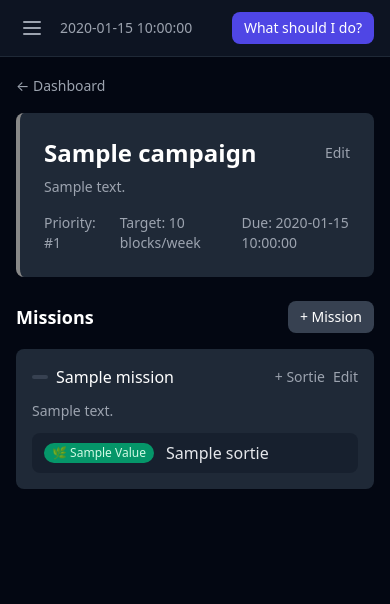
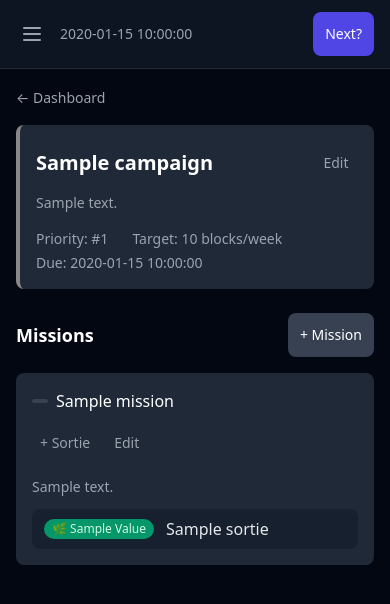
Before and after one commit to snailuj/senryaku, a FastAPI app: template senryaku/templates/campaign_detail.html in a window 390 px wide. Shown: the top 604 px of the page. Run offline with FastAPI, Linux system fonts and the light colour scheme; the template is opened without the code that fills it: most values are stand-ins (such as "Sample title", 1, 10 or a date in 2020); some libraries are stand-ins or nearby versions.

Commit message:
feat: mobile-responsive layout for all views
Sidebar closes on nav link click for mobile. Start/Resume buttons
visible on touch devices (no hover-only). Modals slide up from bottom
on small screens with body scroll lock. Timer and headings scale down.
All touch targets meet 44px minimum. Form grids stack single-column.
Inputs use 16px font to prevent iOS zoom. Campaign metadata wraps.

```diff
--- a/senryaku/static/app.js
+++ b/senryaku/static/app.js
@@ -6,13 +6,44 @@ function toggleSidebar() {
     overlay.classList.toggle('hidden');
 }
 
+// Close sidebar on nav link click (mobile only)
+document.addEventListener('DOMContentLoaded', function() {
+    const sidebarLinks = document.querySelectorAll('.sidebar-link');
+    sidebarLinks.forEach(function(link) {
+        link.addEventListener('click', function() {
+            // Only toggle on mobile (when sidebar is in fixed position)
+            if (window.innerWidth < 1024) {
+                const sidebar = document.getElementById('sidebar');
+                if (!sidebar.classList.contains('-translate-x-full')) {
+                    toggleSidebar();
+                }
+            }
+        });
+    });
+});
+
 // Close modal — clears modal container by removing all child nodes
 function closeModal() {
     const container = document.getElementById('modal-container');
     while (container.firstChild) {
         container.removeChild(container.firstChild);
     }
+    document.body.classList.remove('modal-open');
 }
+
+// Watch for modal content being added (via HTMX) and lock body scroll
+const modalObserver = new MutationObserver(function(mutations) {
+    const container = document.getElementById('modal-container');
+    if (container && container.children.length > 0) {
+        document.body.classList.add('modal-open');
+    }
+});
+document.addEventListener('DOMContentLoaded', function() {
+    const container = document.getElementById('modal-container');
+    if (container) {
+        modalObserver.observe(container, { childList: true });
+    }
+});
 
 // Close modal on Escape key
 document.addEventListener('keydown', (e) => {
--- a/senryaku/templates/base.html
+++ b/senryaku/templates/base.html
@@ -33,22 +33,22 @@
         </div>
 
         <nav class="flex-1 p-4 space-y-1">
-            <a href="/dashboard" class="flex items-center px-3 py-2 rounded-lg text-gray-300 hover:bg-gray-800 hover:text-white transition-colors">
+            <a href="/dashboard" class="sidebar-link flex items-center px-3 py-2 rounded-lg text-gray-300 hover:bg-gray-800 hover:text-white transition-colors">
                 <span class="mr-3">📊</span> Dashboard
             </a>
-            <a href="/briefing" class="flex items-center px-3 py-2 rounded-lg text-gray-300 hover:bg-gray-800 hover:text-white transition-colors">
+            <a href="/briefing" class="sidebar-link flex items-center px-3 py-2 rounded-lg text-gray-300 hover:bg-gray-800 hover:text-white transition-colors">
                 <span class="mr-3">🎯</span> Briefing
             </a>
-            <a href="/drift" class="flex items-center px-3 py-2 rounded-lg text-gray-300 hover:bg-gray-800 hover:text-white transition-colors">
+            <a href="/drift" class="sidebar-link flex items-center px-3 py-2 rounded-lg text-gray-300 hover:bg-gray-800 hover:text-white transition-colors">
                 <span class="mr-3">📐</span> Drift Report
             </a>
-            <a href="/review" class="flex items-center px-3 py-2 rounded-lg text-gray-300 hover:bg-gray-800 hover:text-white transition-colors">
+            <a href="/review" class="sidebar-link flex items-center px-3 py-2 rounded-lg text-gray-300 hover:bg-gray-800 hover:text-white transition-colors">
                 <span class="mr-3">📋</span> Weekly Review
             </a>
         </nav>
 
         <div class="p-4 border-t border-gray-800">
-            <a href="/settings" class="flex items-center px-3 py-2 rounded-lg text-gray-400 hover:bg-gray-800 hover:text-white transition-colors text-sm">
+            <a href="/settings" class="sidebar-link flex items-center px-3 py-2 rounded-lg text-gray-400 hover:bg-gray-800 hover:text-white transition-colors text-sm">
                 Settings
             </a>
         </div>
@@ -74,9 +74,10 @@
                     hx-get="/partials/route-modal"
                     hx-target="#modal-container"
                     hx-swap="innerHTML"
-                    class="px-3 py-1.5 bg-indigo-600 hover:bg-indigo-500 text-white text-sm font-medium rounded-lg transition-colors"
+                    class="px-3 py-2 bg-indigo-600 hover:bg-indigo-500 text-white text-sm font-medium rounded-lg transition-colors min-h-[44px]"
                 >
-                    What should I do?
+                    <span class="hidden sm:inline">What should I do?</span>
+                    <span class="sm:hidden">Next?</span>
                 </button>
             </div>
         </header>
--- a/senryaku/templates/campaign_detail.html
+++ b/senryaku/templates/campaign_detail.html
@@ -10,18 +10,18 @@
     </div>
 
     <!-- Campaign header -->
-    <div class="campaign-accent bg-gray-800 rounded-lg p-6 mb-6" style="--campaign-colour: {{ campaign.colour }}">
+    <div class="campaign-accent bg-gray-800 rounded-lg p-4 sm:p-6 mb-6" style="--campaign-colour: {{ campaign.colour }}">
         <div class="flex items-center justify-between mb-2">
-            <h2 class="text-2xl font-bold text-white">{{ campaign.name }}</h2>
+            <h2 class="text-xl sm:text-2xl font-bold text-white">{{ campaign.name }}</h2>
             <div class="flex items-center gap-2">
                 <span class="w-2.5 h-2.5 rounded-full health-{{ health }}"></span>
                 <button hx-get="/partials/campaign-form?id={{ campaign.id }}"
                         hx-target="#modal-container"
-                        class="text-gray-400 hover:text-white text-sm">Edit</button>
+                        class="text-gray-400 hover:text-white text-sm min-h-[44px] min-w-[44px] flex items-center justify-center">Edit</button>
             </div>
         </div>
         <p class="text-gray-400 text-sm">{{ campaign.description }}</p>
-        <div class="flex gap-6 mt-4 text-sm text-gray-400">
+        <div class="flex flex-wrap gap-x-6 gap-y-1 mt-4 text-sm text-gray-400">
             <span>Priority: #{{ campaign.priority_rank }}</span>
             <span>Target: {{ campaign.weekly_block_target }} blocks/week</span>
             {% if campaign.target_date %}
@@ -35,7 +35,7 @@
         <h3 class="text-lg font-semibold text-white">Missions</h3>
         <button hx-get="/partials/mission-form?campaign_id={{ campaign.id }}"
                 hx-target="#modal-container"
-                class="px-3 py-1.5 bg-gray-700 hover:bg-gray-600 text-white text-sm rounded-lg">
+                class="px-3 py-2 bg-gray-700 hover:bg-gray-600 text-white text-sm rounded-lg min-h-[44px]">
             + Mission
         </button>
     </div>
@@ -43,24 +43,24 @@
     <div id="missions-list" class="space-y-4">
         {% for mission in missions %}
         <div class="bg-gray-800 rounded-lg p-4">
-            <div class="flex items-center justify-between mb-3">
-                <div class="flex items-center gap-2">
-                    <span class="text-sm px-2 py-0.5 rounded-full
+            <div class="flex flex-col sm:flex-row sm:items-center justify-between gap-2 mb-3">
+                <div class="flex items-center gap-2 min-w-0">
+                    <span class="text-sm px-2 py-0.5 rounded-full shrink-0
                         {% if mission.status.value == 'completed' %}bg-green-900 text-green-300
                         {% elif mission.status.value == 'in_progress' %}bg-blue-900 text-blue-300
                         {% elif mission.status.value == 'blocked' %}bg-red-900 text-red-300
                         {% else %}bg-gray-700 text-gray-300{% endif %}">
                         {{ mission.status.value | replace('_', ' ') | title }}
                     </span>
-                    <h4 class="font-medium text-white">{{ mission.name }}</h4>
+                    <h4 class="font-medium text-white truncate">{{ mission.name }}</h4>
                 </div>
-                <div class="flex items-center gap-2">
+                <div class="flex items-center gap-2 shrink-0">
                     <button hx-get="/partials/sortie-form?mission_id={{ mission.id }}"
                             hx-target="#modal-container"
-                            class="text-gray-400 hover:text-white text-sm">+ Sortie</button>
+                            class="text-gray-400 hover:text-white text-sm px-2 py-1 min-h-[44px] flex items-center">+ Sortie</button>
                     <button hx-get="/partials/mission-form?id={{ mission.id }}&campaign_id={{ campaign.id }}"
                             hx-target="#modal-container"
-                            class="text-gray-400 hover:text-white text-sm">Edit</button>
+                            class="text-gray-400 hover:text-white text-sm px-2 py-1 min-h-[44px] flex items-center">Edit</button>
                 </div>
             </div>
 
--- a/senryaku/templates/partials/checkin_form.html
+++ b/senryaku/templates/partials/checkin_form.html
@@ -39,10 +39,10 @@
         <div class="mb-6">
             <label class="block text-sm text-gray-400 mb-3">Available 90-min blocks today</label>
             <div class="flex items-center justify-center gap-4">
-                <button type="button" onclick="adjustBlocks(-1)" class="w-10 h-10 bg-gray-800 rounded-lg text-white text-xl hover:bg-gray-700">−</button>
+                <button type="button" onclick="adjustBlocks(-1)" class="w-12 h-12 bg-gray-800 rounded-lg text-white text-xl hover:bg-gray-700 min-h-[48px]">−</button>
                 <input type="number" name="available_blocks" id="blocks-input" value="4" min="0" max="8"
                        class="w-16 bg-gray-800 border border-gray-700 rounded-lg px-3 py-2 text-white text-center text-xl focus:border-indigo-500 focus:outline-none">
-                <button type="button" onclick="adjustBlocks(1)" class="w-10 h-10 bg-gray-800 rounded-lg text-white text-xl hover:bg-gray-700">+</button>
+                <button type="button" onclick="adjustBlocks(1)" class="w-12 h-12 bg-gray-800 rounded-lg text-white text-xl hover:bg-gray-700 min-h-[48px]">+</button>
             </div>
         </div>
 
@@ -56,7 +56,7 @@
             </div>
         </div>
 
-        <button type="submit" class="w-full py-3 bg-indigo-600 hover:bg-indigo-500 text-white font-medium rounded-lg transition-colors">
+        <button type="submit" class="w-full py-3 bg-indigo-600 hover:bg-indigo-500 text-white font-medium rounded-lg transition-colors min-h-[48px]">
             Start My Day →
         </button>
     </form>
--- a/senryaku/templates/partials/sortie_row.html
+++ b/senryaku/templates/partials/sortie_row.html
@@ -1,6 +1,6 @@
 <div class="flex items-center justify-between py-2 px-3 rounded-lg bg-gray-900/50 hover:bg-gray-900 transition-colors group">
     <div class="flex items-center gap-3 min-w-0">
-        <span class="text-xs px-2 py-0.5 rounded-full font-medium
+        <span class="text-xs px-2 py-0.5 rounded-full font-medium shrink-0
             {% if sortie.cognitive_load.value == 'deep' %}badge-deep
             {% elif sortie.cognitive_load.value == 'medium' %}badge-medium
             {% else %}badge-light{% endif %}">
@@ -9,13 +9,13 @@
         </span>
         <span class="text-gray-200 truncate">{{ sortie.title }}</span>
     </div>
-    <div class="flex items-center gap-2 opacity-0 group-hover:opacity-100 transition-opacity">
+    <div class="flex items-center gap-2 opacity-100 lg:opacity-0 lg:group-hover:opacity-100 transition-opacity shrink-0 ml-2">
         {% if sortie.status.value == 'queued' %}
         <a href="/sorties/{{ sortie.id }}/focus"
-           class="text-xs px-2 py-1 bg-indigo-600 hover:bg-indigo-500 text-white rounded">Start</a>
+           class="text-xs px-3 py-1.5 bg-indigo-600 hover:bg-indigo-500 text-white rounded min-h-[36px] flex items-center">Start</a>
         {% elif sortie.status.value == 'active' %}
         <a href="/sorties/{{ sortie.id }}/focus"
-           class="text-xs px-2 py-1 bg-amber-600 hover:bg-amber-500 text-white rounded">Resume</a>
+           class="text-xs px-3 py-1.5 bg-amber-600 hover:bg-amber-500 text-white rounded min-h-[36px] flex items-center">Resume</a>
         {% else %}
         <span class="text-xs text-gray-500">{{ sortie.status.value | title }}</span>
         {% endif %}
```
Also changed, not shown: senryaku/static/app.css (+36 -2 lines), senryaku/templates/briefing.html (+8 -8 lines), senryaku/templates/dashboard.html (+5 -5 lines), senryaku/templates/partials/aar_form.html (+8 -8 lines), senryaku/templates/partials/campaign_form.html (+6 -6 lines), senryaku/templates/partials/mission_form.html (+4 -4 lines), senryaku/templates/partials/route_result.html (+5 -5 lines), senryaku/templates/partials/sortie_form.html (+5 -5 lines), senryaku/templates/sortie_focus.html (+8 -8 lines).
